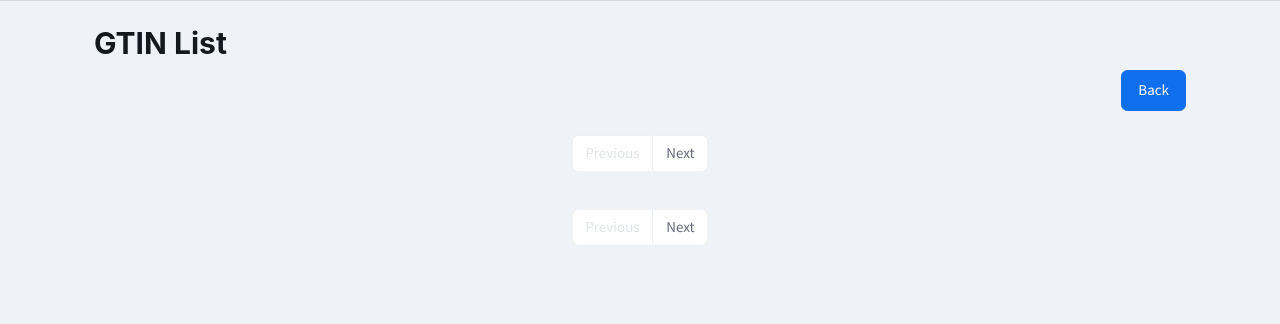
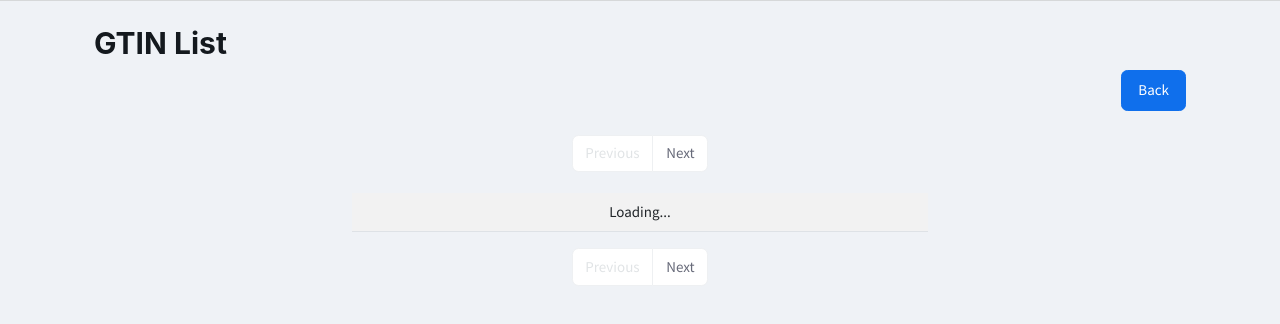
Before and after one commit to vijimonv/dm_gtin, a Django app: template dm_gtin/gtin/templates/gtin-list.html in a window 1280 px wide. Shown: the part 50-374 px from the top of the page. Run offline with Django 3.2, Linux system fonts and the light colour scheme; the template is opened without the code that fills it, so the values that code supplies are empty; parts of the project's set-up code (start-up, migrations or seed data) failed here and were passed over; some libraries are stand-ins or nearby versions.

Commit message:
change style

```diff
--- a/dm_gtin/gtin/templates/gtin-list.html
+++ b/dm_gtin/gtin/templates/gtin-list.html
@@ -41,6 +41,7 @@
     </nav>
 
     <table class="table table-striped bg-white" id="gtin_table">
+        <tbody ><tr align="center" ><td >Loading...</td></tr></tbody>
     </table>
 
 
```
